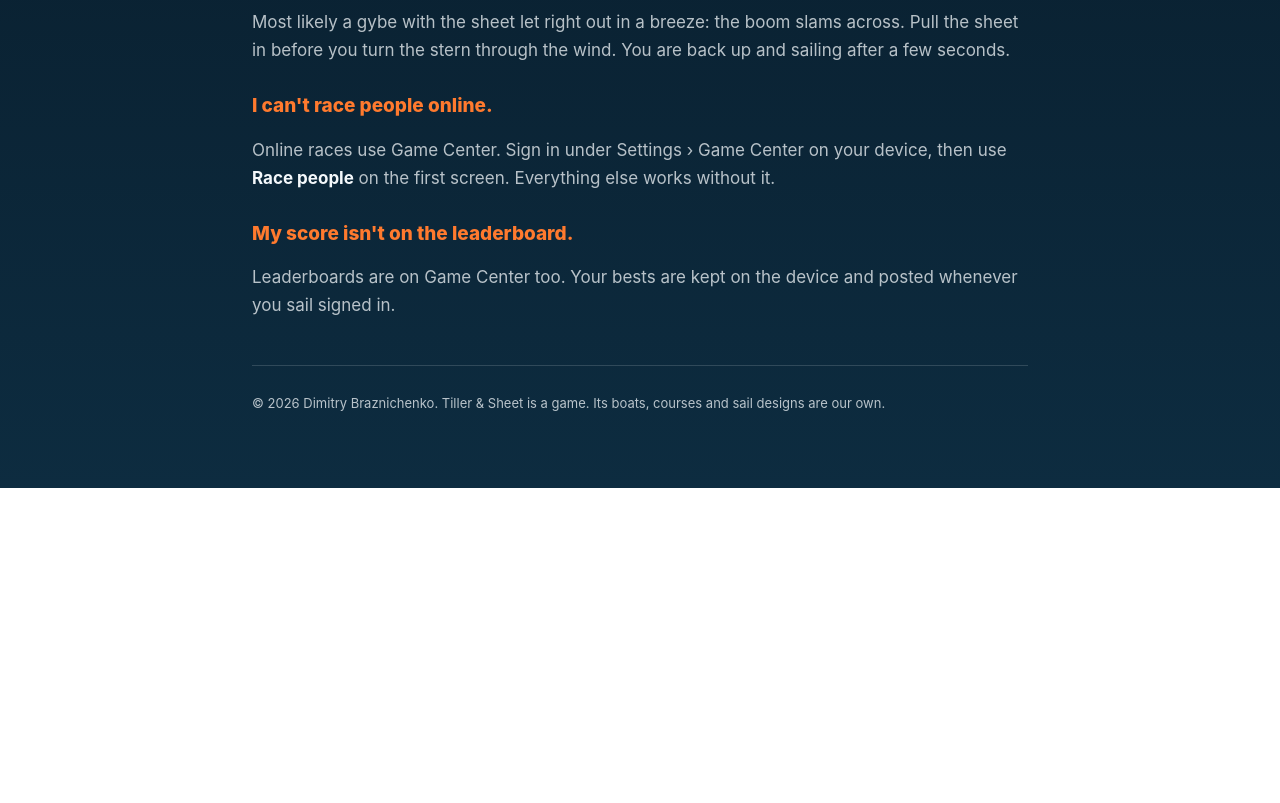
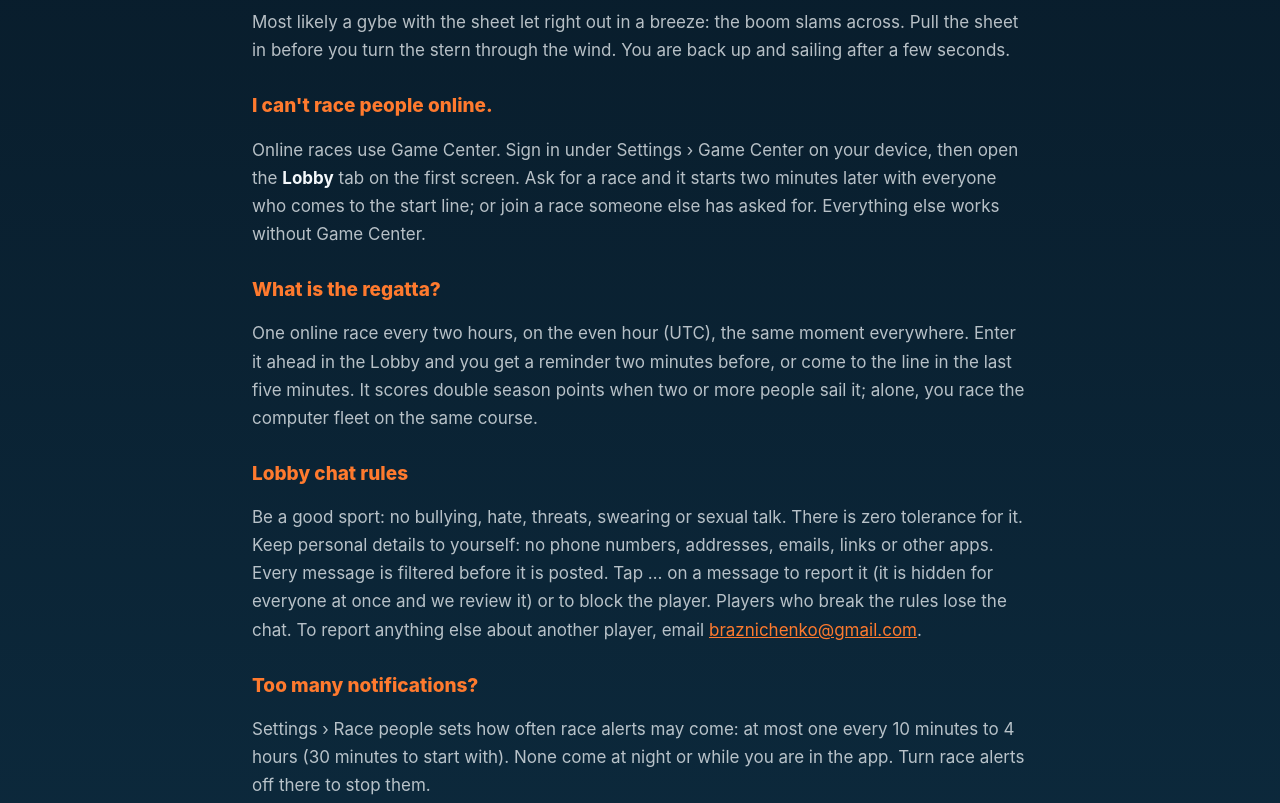
Before and after one commit to dimab0/TillerSheet-support, a plain HTML site: page support.html in a window 1280 px wide. Shown: the part 740-1543 px from the top of the page. Before the commit the page ends 1228 px from the top, so only its background shows below. Drawn offline with Linux system fonts and the light colour scheme.

Commit message:
Privacy and support: the lobby, the regatta race, alert cooldowns, chat rules
Co-Authored-By: Claude Opus 5.5 <noreply@anthropic.com>
Claude-Session: https://claude.ai/code/session_01CjQrhTusbJtJrLevjCU6cQ

```diff
--- a/support.html
+++ b/support.html
@@ -22,7 +22,13 @@
     <h2>Why did I capsize?</h2>
     <p>Most likely a gybe with the sheet let right out in a breeze: the boom slams across. Pull the sheet in before you turn the stern through the wind. You are back up and sailing after a few seconds.</p>
     <h2>I can't race people online.</h2>
-    <p>Online races use Game Center. Sign in under Settings &rsaquo; Game Center on your device, then use <strong>Race people</strong> on the first screen. Everything else works without it.</p>
+    <p>Online races use Game Center. Sign in under Settings &rsaquo; Game Center on your device, then open the <strong>Lobby</strong> tab on the first screen. Ask for a race and it starts two minutes later with everyone who comes to the start line; or join a race someone else has asked for. Everything else works without Game Center.</p>
+    <h2>What is the regatta?</h2>
+    <p>One online race every two hours, on the even hour (UTC), the same moment everywhere. Enter it ahead in the Lobby and you get a reminder two minutes before, or come to the line in the last five minutes. It scores double season points when two or more people sail it; alone, you race the computer fleet on the same course.</p>
+    <h2>Lobby chat rules</h2>
+    <p>Be a good sport: no bullying, hate, threats, swearing or sexual talk. There is zero tolerance for it. Keep personal details to yourself: no phone numbers, addresses, emails, links or other apps. Every message is filtered before it is posted. Tap &hellip; on a message to report it (it is hidden for everyone at once and we review it) or to block the player. Players who break the rules lose the chat. To report anything else about another player, email <a href="mailto:braznichenko@gmail.com?subject=Tiller%20%26%20Sheet%20chat%20report">braznichenko@gmail.com</a>.</p>
+    <h2>Too many notifications?</h2>
+    <p>Settings &rsaquo; Race people sets how often race alerts may come: at most one every 10 minutes to 4 hours (30 minutes to start with). None come at night or while you are in the app. Turn race alerts off there to stop them.</p>
     <h2>My score isn't on the leaderboard.</h2>
     <p>Leaderboards are on Game Center too. Your bests are kept on the device and posted whenever you sail signed in.</p>
     <footer>
```
Also changed, not shown: privacy-policy.html (+7 -3 lines).
